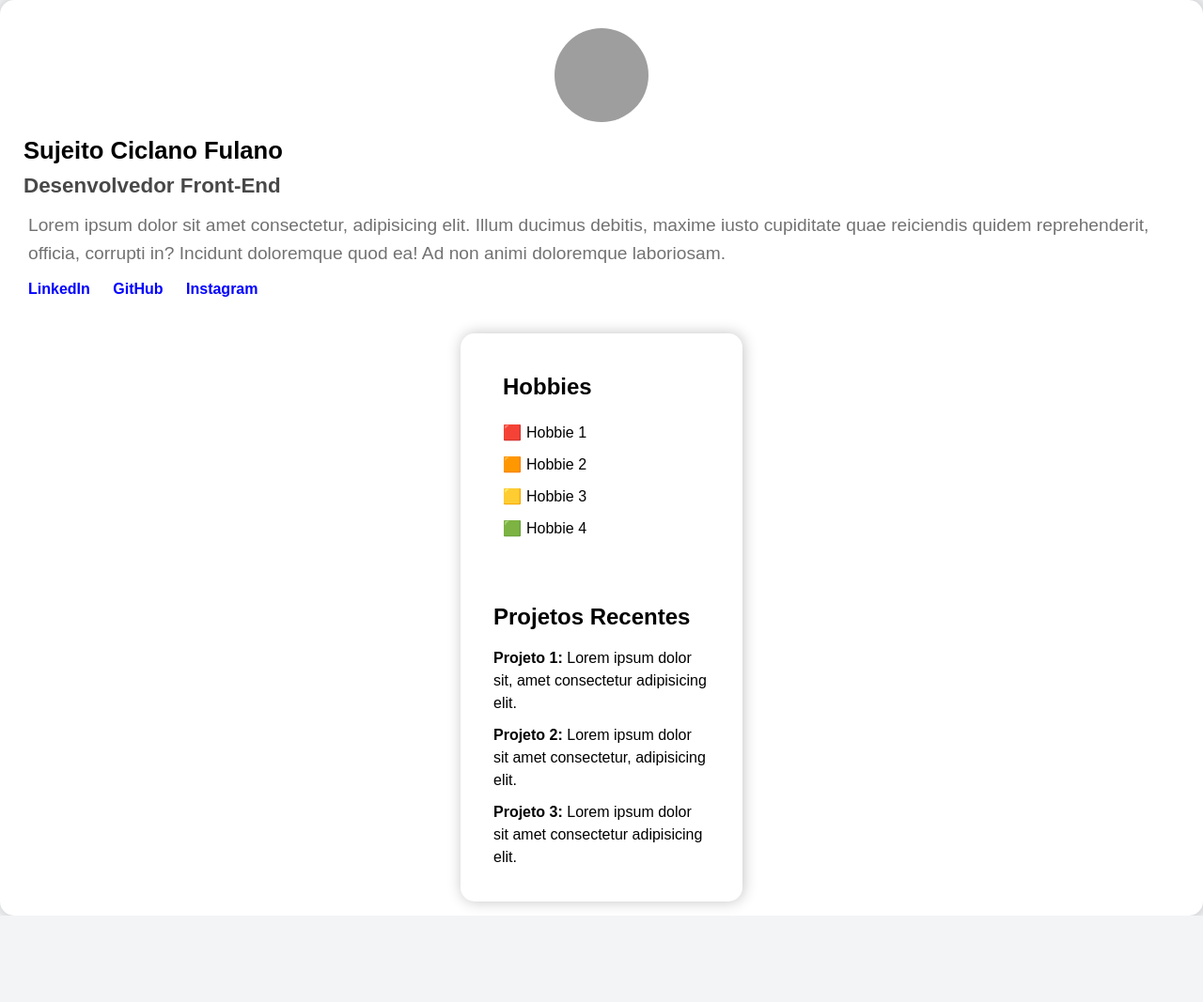
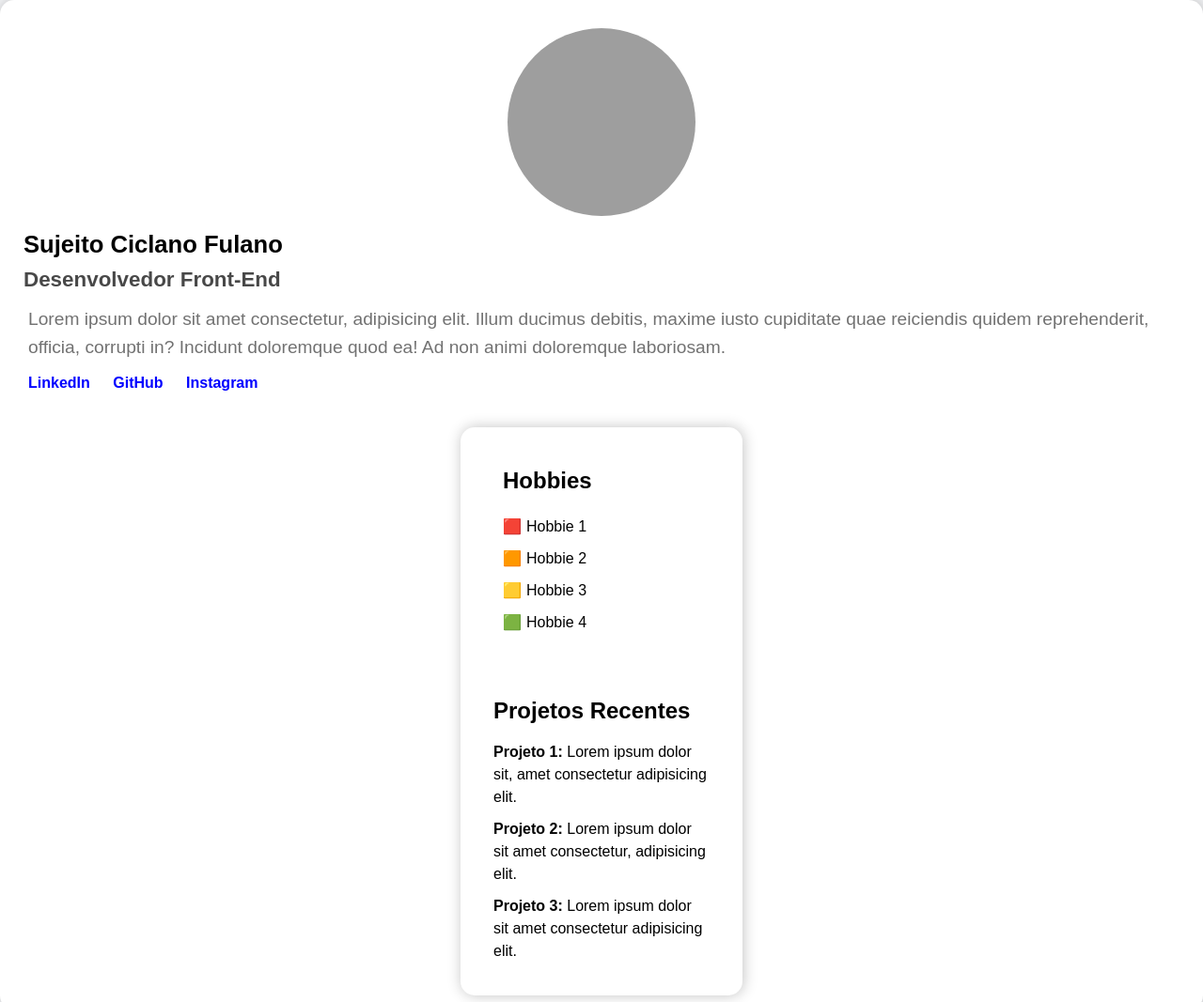
Before and after one commit to Blank-Usernames/.html, a plain HTML site: page atividades/ex011.html in a window 1280 px wide. Shown: the top 1067 px of the page at 94% size. Before the commit the page ends 975 px from the top, so only its background shows below. Drawn offline with Linux system fonts and the light colour scheme; grey boxes are pictures that could not be loaded.

Commit message:
Exercício 11 - Update Fix

```diff
--- a/atividades/CSS/style011.css
+++ b/atividades/CSS/style011.css
@@ -139,11 +139,6 @@ aside {
         margin-top: 20px;
     }
 
-    .profile_image img {
-        width: 100px;
-        height: 100px;
-    }
-
     .profile_image {
         display: flex;
         justify-content: center;
```
